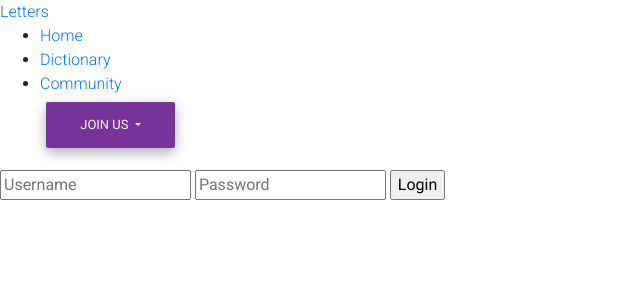
After one commit to volinh911/ProjectManagement-Case-Study, a Django app: page /profile/login/ in a window 1280 px wide. The commit adds this page. Shown: the top 300 px of the page, without its empty margins (0-640 px from the left). Run offline with Django 4.2, Linux system fonts and the light colour scheme; some libraries are stand-ins or nearby versions.

Commit message:
+ Login and Signup logic (yet to migrate frontend to backend)
On community/views - Wont let user have access to create/update/delete on templates if they are not logged in
Add notification system for notify user if a specific event happened (yet to style)
Customize Nav bar for (un)registered user
Not fully customize a registration form yet but it is there to change if needed
Add user urls
User Login + Logout + Signup function

```diff
--- a/PYTHON/community/templates/community/questions_list.html
+++ b/PYTHON/community/templates/community/questions_list.html
@@ -58,5 +58,7 @@
         </div>
     </section>
 
+    {% if request.user.is_authenticated %}
     <a href="{% url 'question_create' %}" class="btn btn-yellow"><span class="bi bi-plus"></span></a>
+    {% endif %}
 {% endblock content %}
--- a/PYTHON/community/views.py
+++ b/PYTHON/community/views.py
@@ -1,3 +1,4 @@
+from django.contrib.auth.decorators import login_required
 from django.shortcuts import render, redirect
 
 from .forms import QuestionForm
@@ -23,6 +24,7 @@ def question_detail(request, pk):
     return render(request, 'community/question_detail.html', {'question': question})
 
 
+@login_required(login_url='login')
 def question_create(request):
     form = QuestionForm()
     if request.method == 'POST':
@@ -35,6 +37,7 @@ def question_create(request):
     return render(request, 'community/question_forms.html', context)
 
 
+@login_required(login_url='login')
 def question_update(request, pk):
     question = Question.objects.get(id=pk)
     form = QuestionForm(instance=question)
@@ -48,6 +51,7 @@ def question_update(request, pk):
     return render(request, 'community/question_forms.html', context)
 
 
+@login_required(login_url='login')
 def question_delete(request, pk):
     question = Question.objects.get(id=pk)
     if request.method == "POST":
--- a/PYTHON/templates/main.html
+++ b/PYTHON/templates/main.html
@@ -32,6 +32,17 @@
 <body>
 {% include 'navbar.html' %}
 
+{% if messages %}
+    <ul class="messages">
+        {% for message in messages %}
+            <li{% if message.tags %} class="{{ message.tags }}"{% endif %}>
+                {% if message.level == DEFAULT_MESSAGE_LEVELS.ERROR %}{% endif %}
+                {{ message }}
+            </li>
+        {% endfor %}
+    </ul>
+{% endif %}
+
 {% block content %}
 
 {% endblock content %}
--- a/PYTHON/templates/navbar.html
+++ b/PYTHON/templates/navbar.html
@@ -9,16 +9,19 @@
 
         <li><a href="{% url 'questions_list' %}">Community</a></li>
 
+        {% if request.user.is_authenticated %}
+            <li><a href="{% url 'logout' %}">Logout</a></li>
+        {% else %}
             <div class="dropdown show">
                 <a class="btn btn-secondary dropdown-toggle" href="#" role="button" id="dropdownMenuLink"
                    data-toggle="dropdown" aria-haspopup="true" aria-expanded="false">
                     Join Us
                 </a>
                 <div class="dropdown-menu" aria-labelledby="dropdownMenuLink">
-                <a class="dropdown-item" href="">Sign In</a>
-                <a class="dropdown-item" href="">Sign Up</a>
+                    <a class="dropdown-item" href="{% url 'login' %}">Sign In</a>
+                    <a class="dropdown-item" href="{% url 'register' %}">Sign Up</a>
                 </div>
             </div>
-
+        {% endif %}
     </ul>
 </header>
--- a/PYTHON/user/apps.py
+++ b/PYTHON/user/apps.py
@@ -4,3 +4,6 @@ from django.apps import AppConfig
 class UsersConfig(AppConfig):
     default_auto_field = 'django.db.models.BigAutoField'
     name = 'user'
+
+    def ready(self):
+        import user.signals
--- a/PYTHON/user/models.py
+++ b/PYTHON/user/models.py
@@ -4,9 +4,9 @@ import uuid
 from django.contrib.auth.models import User
 from django.db import models
 
+
 # Create your models here.
 # from community.models import Question
-import community.models
 
 
 class Profile(models.Model):
--- /dev/null
+++ b/PYTHON/user/templates/user/login.html
@@ -0,0 +1,12 @@
+{% extends 'main.html' %}
+
+{% block content %}
+
+    <form action="{% url 'login' %}" method="POST">
+    {% csrf_token %}
+        <input type="text" name="username" placeholder="Username">
+        <input type="password" name="password" placeholder="Password">
+        <input type="submit" value="Login">
+    </form>
+
+{% endblock content %}
--- a/PYTHON/user/urls.py
+++ b/PYTHON/user/urls.py
@@ -3,5 +3,9 @@ from django.urls import path
 from . import views
 
 urlpatterns = [
+    path('login/', views.loginUser, name='login'),
+    path('logout/', views.logoutUser, name='logout'),
+    path('register/', views.registerUser, name='register'),
+
     path('', views.profile, name="profile"),
 ]
--- a/PYTHON/user/views.py
+++ b/PYTHON/user/views.py
@@ -1,7 +1,58 @@
+from django.contrib.auth import login, authenticate, logout
+from django.contrib.auth.models import User
 from django.shortcuts import render, redirect
+from django.contrib import messages
+# from django.contrib.auth.forms import UserCreationForm
+# Create your views here.
+from .forms import CustomUserCreationForm
+
+def loginUser(request):
+    if request.user.is_authenticated:
+        return redirect('home_page')
+
+    if request.method == 'POST':
+        username = request.POST['username']
+        password = request.POST['password']
+        try:
+            user = User.objects.get(username=username)
+        except:
+            messages.error(request, "User does not exists")
+
+        user = authenticate(request, username=username, password=password)
+
+        if user is not None:
+            login(request, user)
+            return redirect('home_page')
+        else:
+            messages.error(request, "Username or Password is incorrect")
+    return render(request, 'user/login.html')
 
 
-# Create your views here.
+def logoutUser(request):
+    logout(request)
+    messages.error(request, "User was logged out")
+    return redirect('login')
+
+def registerUser(request):
+    form = CustomUserCreationForm()
+    context = {'form': form}
+
+    if request.method == 'POST':
+        form = CustomUserCreationForm(request.POST)
+        if form.is_valid():
+            user = form.save(commit=False)
+            user.username = user.username.lower()
+            user.save()
+
+            messages.success(request, "User account was created")
+
+            login(request, user)
+            return redirect('home_page')
+
+        else:
+            messages.error(request, "An error has occurred during registration")
+
+    return render(request, 'user/register.html', context)
 
 def profile(request):
     return render(request, 'user/profile.html')
```
Also changed, not shown: PYTHON/user/forms.py (added, +16 -0 lines), PYTHON/user/signals.py (added, +21 -0 lines), PYTHON/user/templates/user/register.html (added, +11 -0 lines). Lines whose indentation alone changed are shown as unchanged.
